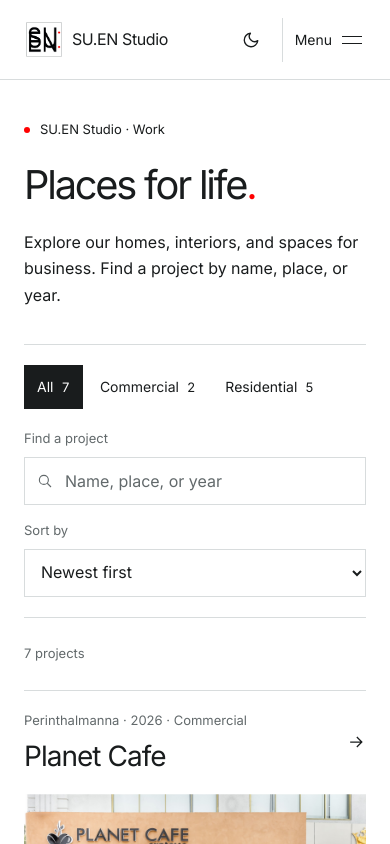
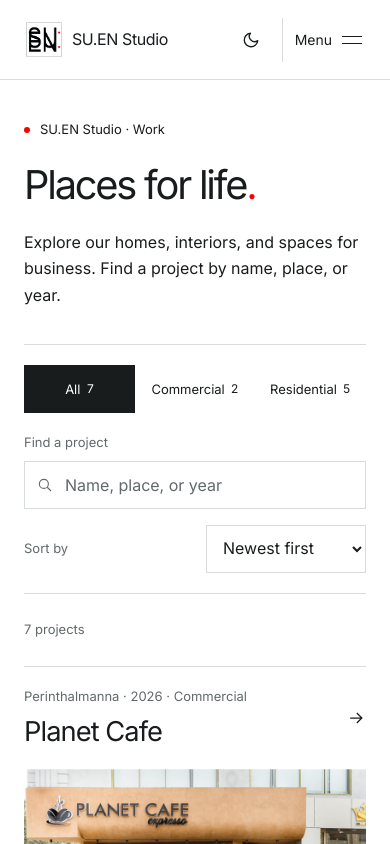
Before and after one commit to aghar-usman/suen-studio, a Next.js app: page /projects in a window 390 px wide. Shown: the top 844 px of the page. Built offline with nearby package versions, Linux system fonts and the light colour scheme.

Commit message:
Update projects-archive.module.css

```diff
--- a/components/projects-archive/projects-archive.module.css
+++ b/components/projects-archive/projects-archive.module.css
@@ -46,3 +46,14 @@
 @media (prefers-reduced-motion:reduce) { .projectLink,.image,.projectTitle,.projectAction svg,.filters button { transition:none; }.projectLink:hover,.projectLink:active,.projectLink:hover .image,.projectLink:hover .projectAction svg { transform:none; } }
 
 @media (max-width:359px) { .filters button { padding-inline:8px; gap:6px; font-size:13px; } }
+
+@media(max-width:639px) {
+  .searchAndSort { gap:16px; }
+  .sortField { flex-direction:row; justify-content:space-between; align-items:center; }
+  .sortField select { width:160px; }
+  .filters { display:grid; grid-template-columns:repeat(3,minmax(0,1fr)); gap:4px; }
+  .filters button { padding-inline:6px; gap:6px; font-size:13px; min-height:48px; }
+  .filterCount { font-size:12px; }
+  .projectTitle { font-size:clamp(25px,7vw,30px); }
+  .meta { max-width:34ch; }
+}
```
